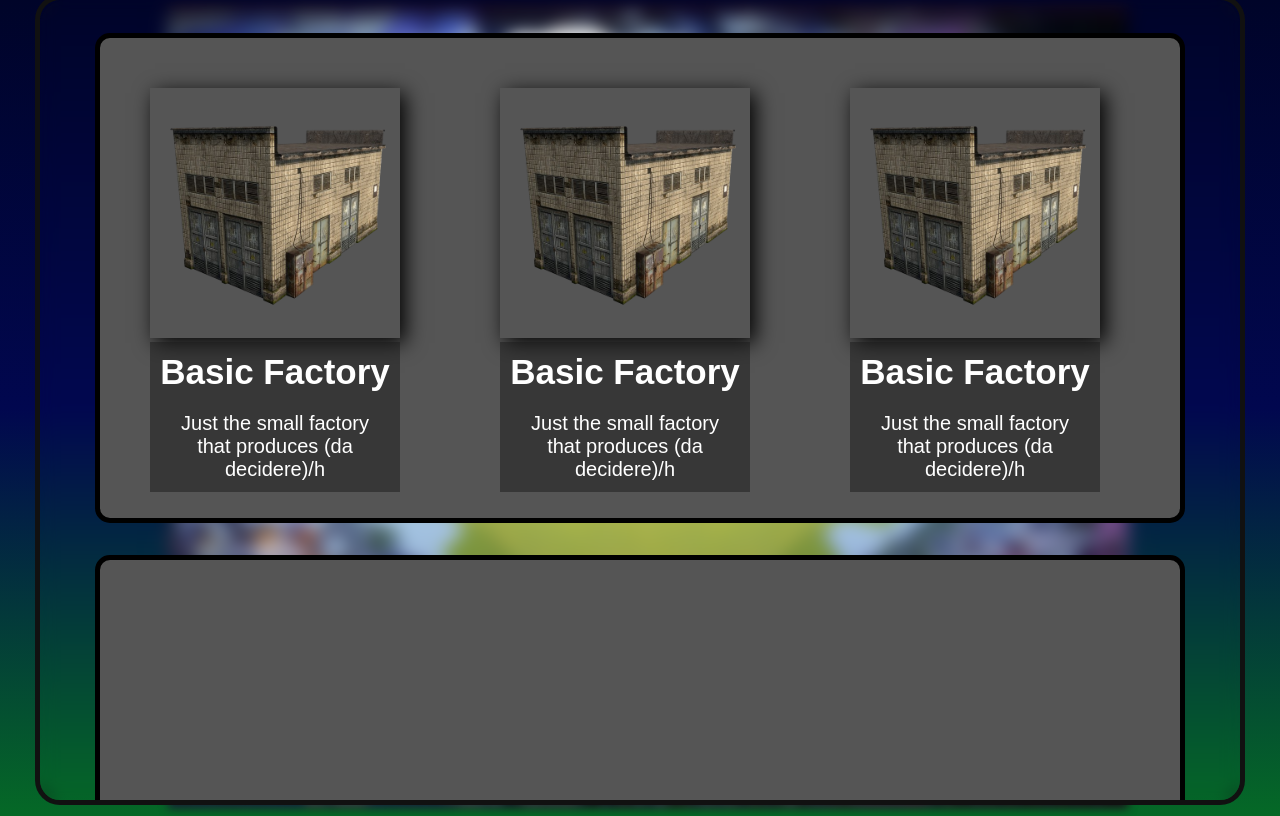
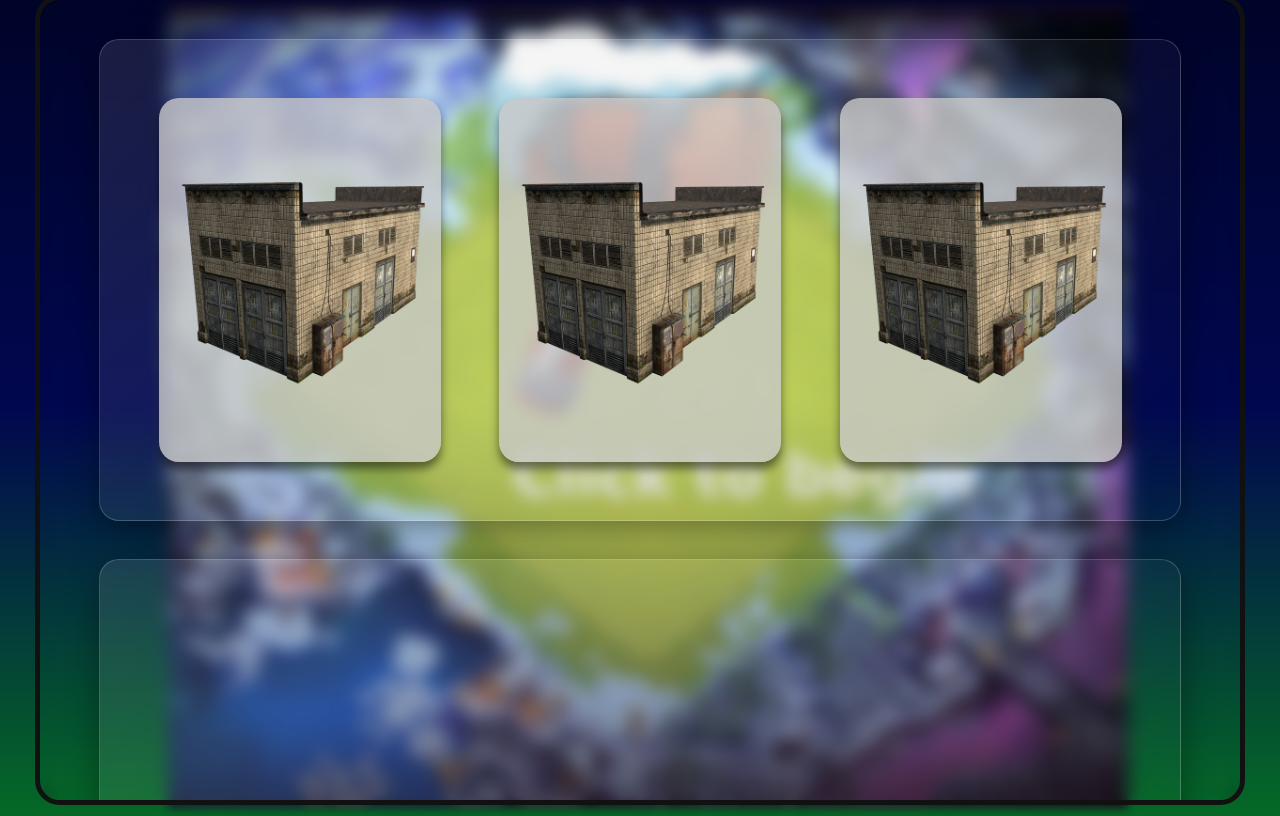
Before and after one commit to Tepsit-Project-Game-2023/Tepsit-Project-Game-2023.github.io, a plain HTML site: page progetto Tepsit 2023/html/index.html in a window 1280 px wide. Drawn offline with nearby package versions, Linux system fonts and the light colour scheme.

Commit message:
Fixed the buildMenu
added some glass effect and cards with animations

```diff
--- a/progetto Tepsit 2023/css/gameButtonsDiv.css
+++ b/progetto Tepsit 2023/css/gameButtonsDiv.css
@@ -27,46 +27,98 @@
 }
 
 .sectionBuildMenu {
-    border-radius: 15px;
     width: 90%;
     height: 30%;
-    border: 5px solid black;
-    background-color: #555;
+
+    background: linear-gradient(135deg, rgba(255, 255, 255, 0.1), rgba(255, 255, 255, 0));
+    backdrop-filter: blur(10px);
+    -webkit-backdrop-filter: blur(10px);
+    border-radius: 20px;
+    border:1px solid rgba(255, 255, 255, 0.18);
+    box-shadow: 0 8px 32px 0 rgba(0, 0, 0, 0.37);
 
     display: flex;
+    align-items: center;
+    justify-content: space-evenly;
 }
 
 .card {
-    height: 250px;
-    margin: 50px;
-    box-shadow: 5px 5px 20px black;
-    overflow: hidden;
+    background-color: rgba(200, 200, 200, 0.8);
+    height: 300px;
+    width: 250px;
+    display: flex;
+    position: relative;
+    align-items: flex-end;
+    padding: 32px 16px;
+    box-shadow: 0 7px 10px rgba(0, 0, 0, 0.5);
+    border-radius: 20px;
+    transition: .5s ease-in-out;
 }
 
-.cardImages {
-    height: 250px;
-    border-radius: 3px;
+.card:hover {
+    transform: translateY(20px);
 }
 
-.description {
-    width: 250px;
-    height: 150px;
-    box-sizing: border-box;
+.card:before {
+    content: "";
     position: absolute;
-    background-color: rgba(27, 27, 27, .5);
-    color: white;
+    top: 0;
+    left: 0;
+    display: block;
+    width: 100%;
+    height: 100%;
+    background: linear-gradient(to bottom, rgba(0, 176, 155, 0.5), rgba(150, 201, 61, 0.5));
+    z-index: 2;
+    transition: .5s all;
+    opacity: 0;
+    border-radius: 20px;
 }
 
-.titleCards {
-    margin: 10px;
-    font-size: 35px;
+.card:hover:before {
+    opacity: 1;
 }
 
-.descrCards {
-    font-size: 20px;
-    margin: 20px;
+.card img {
+    width: 100%;
+    height: 100%;
+    object-fit: scale-down;
+    position: absolute;
+    top: 0;
+    left: 0;
 }
 
-.card :hover {
+.card .info {
+    position: relative;
+    z-index: 3;
+    color: #fff;
+    opacity: 0;
+    transform: translateY(15px);
+    transition: .5s all;
+}
+
+.card:hover .info {
+    opacity: 1;
+    transform: translateY(20px);
+}
+
+.card .info h1 {
+    margin: 0;
+}
+
+.card .info p {
+    letter-spacing: 1px;
+    font-size: 15px;
+    margin-top: 8px;
+    margin-bottom: 20px;
+}
+
+.card .info .btn {
+    display: inline-block;
+    padding: 10px 20px;
+    border: 1px solid #fff;
+    border-radius: 5px;
+    text-decoration: none;
+    color: black;
+    transition: .5s all;
     cursor: pointer;
 }
--- a/progetto Tepsit 2023/html/index.html
+++ b/progetto Tepsit 2023/html/index.html
@@ -56,26 +56,29 @@
                 <div class="blurBackground">
                     <div class="sectionBuildMenu">
                         <div class="card">
-                            <img src="../immagini/gameBuilds/basicFactory.png" alt="Basic Factory" class="cardImages" draggable="false">
-                            <div class="description">
-                                <h1 class="titleCards">Basic Factory</h1>
-                                <p class="descrCards">Just the small factory that produces (da decidere)/h</p>
+                            <img src="../immagini/gameBuilds/basicFactory.png" draggable="false">
+                            <div class="info">
+                                <h1>Basic Factory</h1>
+                                <p>Just the small factory that produces (da decidere)/h</p>
+                                <button class="btn">1000</button>
                             </div>
                         </div>
 
                         <div class="card">
-                            <img src="../immagini/gameBuilds/basicFactory.png" alt="Basic Factory" class="cardImages" draggable="false">
-                            <div class="description">
-                                <h1 class="titleCards">Basic Factory</h1>
-                                <p class="descrCards">Just the small factory that produces (da decidere)/h</p>
+                            <img src="../immagini/gameBuilds/basicFactory.png" draggable="false">
+                            <div class="info">
+                                <h1>Basic Factory</h1>
+                                <p>Just the small factory that produces (da decidere)/h</p>
+                                <button class="btn">1000</button>
                             </div>
                         </div>
 
                         <div class="card">
-                            <img src="../immagini/gameBuilds/basicFactory.png" alt="Basic Factory" class="cardImages" draggable="false">
-                            <div class="description">
-                                <h1 class="titleCards">Basic Factory</h1>
-                                <p class="descrCards">Just the small factory that produces (da decidere)/h</p>
+                            <img src="../immagini/gameBuilds/basicFactory.png" draggable="false">
+                            <div class="info">
+                                <h1>Basic Factory</h1>
+                                <p>Just the small factory that produces (da decidere)/h</p>
+                                <button class="btn">1000</button>
                             </div>
                         </div>
                     </div>
```
